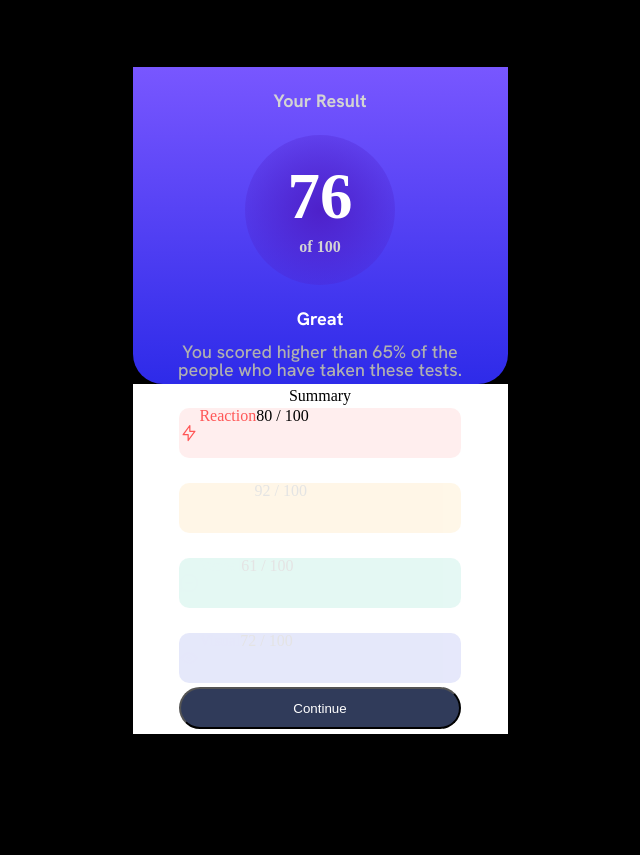
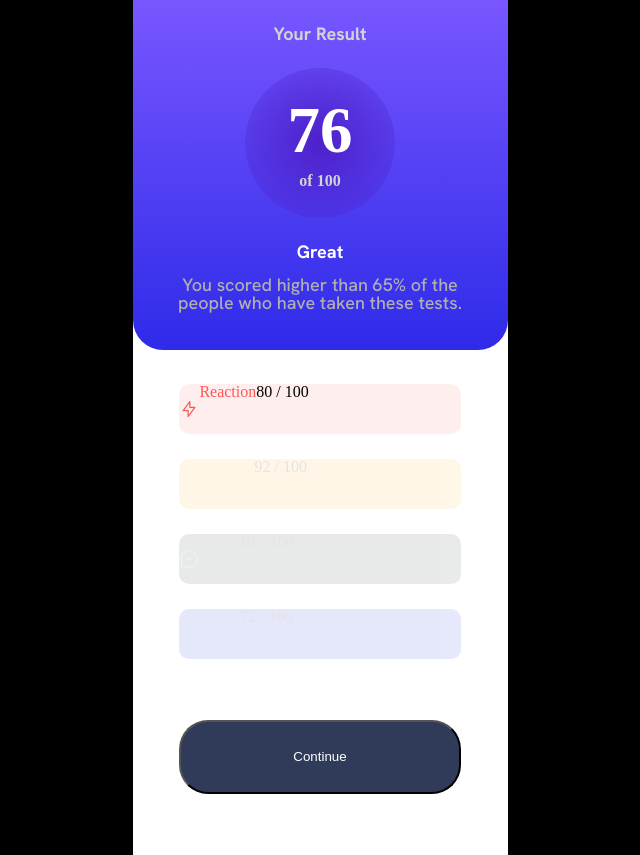
Before and after one commit to rgoncejr33/Results-summary, a plain HTML site: page results-summary-component-main/index.html in a window 1280 px wide. Shown: the whole page, without its empty margins (320-960 px from the left). Before the commit the page ends 800 px from the top, so only its background shows below. Drawn offline with Linux system fonts and the light colour scheme.

Commit message:
overlapped cards

```diff
--- a/results-summary-component-main/RSC.css
+++ b/results-summary-component-main/RSC.css
@@ -30,7 +30,7 @@ html {
     /*Primary*/
     --lightRed: hsl(0, 100%, 67%);
     --orangeyYellow: hsl(39, 100%, 56%);
-    --greenTeal: hsl(166, 100%, 37%);
+    --greenTeal: hsl(167, 15%, 19%);
     --cobaltBlue: hsl(234, 85%, 45%);
     /*Gradients*/
     --lightSlateBlue: hsl(252, 100%, 67%);
@@ -56,23 +56,21 @@ body {
     align-items: center;
 }
 
-main {
-    height: 667px;
-    width: 375px;
-    display: flex;
-    flex-direction: column;
-}
+
 
 #top {
     width: 375px;
-    height: 50%;
+    height: 40%;
+    min-height: 350px;
     border-bottom-left-radius: 30px;
     border-bottom-right-radius: 30px;
     background-image: linear-gradient(hsl(252, 100%, 67%), hsl(241, 81%, 54%));
     display: flex;
     flex-direction: column;
     align-items: center;
-
+    position: absolute;
+    top: 0;
+    z-index: 50;
 }
 
 
@@ -125,17 +123,18 @@ span {
 
 #bottom {
     width: 375px;
-    height: 55%;
+    height: 67%;
+    min-height: 610px;
     background-color: var(--white);
     display: flex;
     flex-direction: column;
     align-items: center;
     justify-content: space-evenly;
+    position: relative;
+    top: 150px;
 }
 
-#summary {
 
-}
 #scores-container {
     width: 100%;
     display: flex;
--- a/results-summary-component-main/index.html
+++ b/results-summary-component-main/index.html
@@ -8,7 +8,6 @@
     <title>Results Summary Component</title>
 </head>
 <body>
-    <main>
         <section id="top">
             <span id="result">Your Result</span>
             <div id="bubble">
@@ -44,6 +43,6 @@
         </div>
             <button>Continue</button>
         </section>
-    </main>
+
 </body>
 </html>
```
